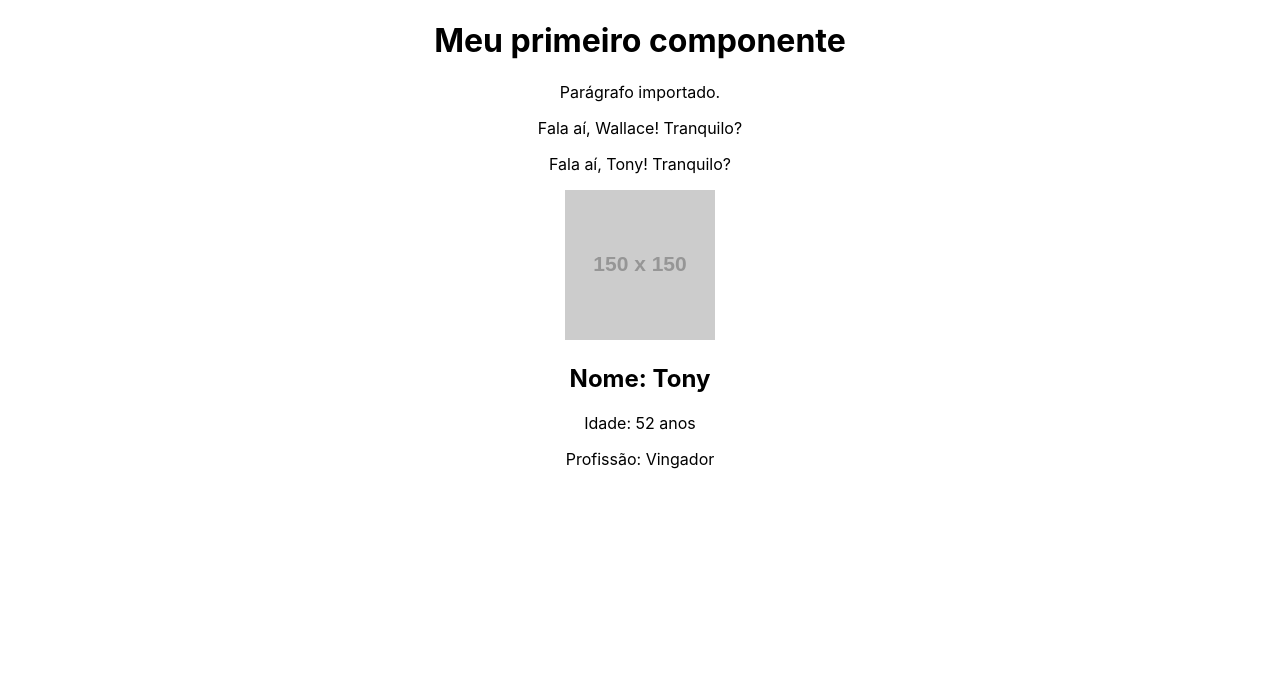
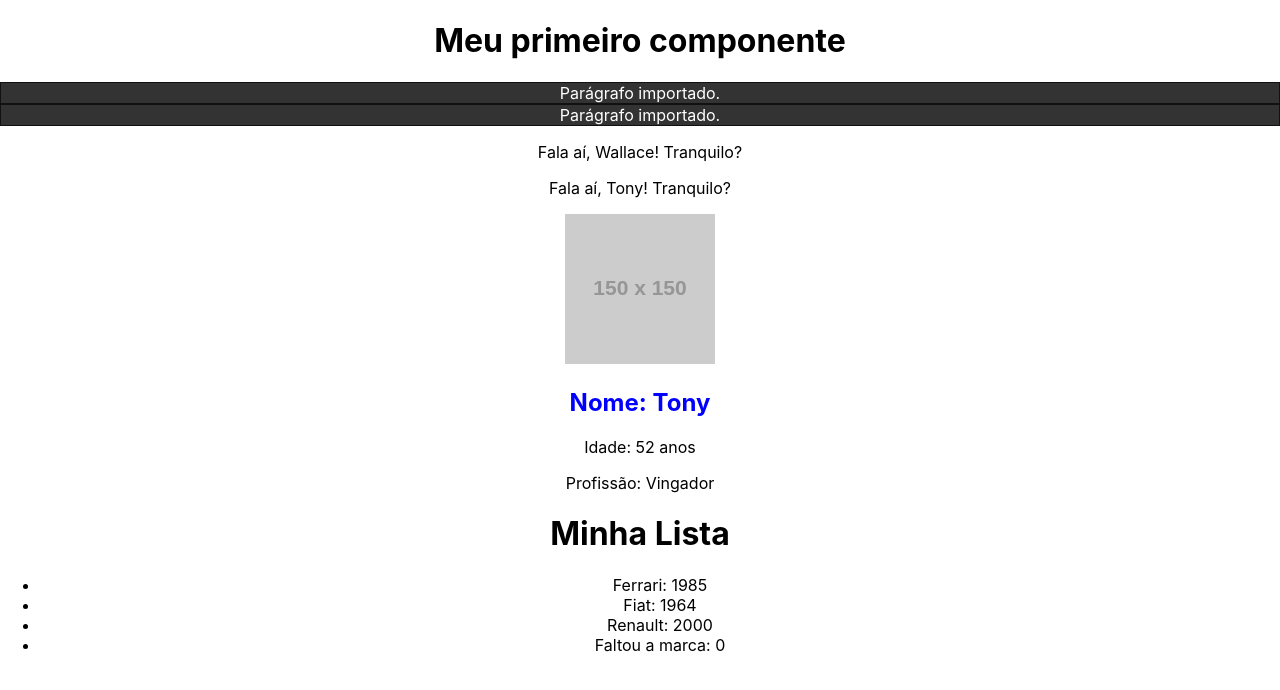
Before and after one commit to Baku-Stark/javascript, a React (Create React App) app in the folder React/projeto/: page / in a window 1280 px wide. Shown: the top 690 px of the page. Built offline with nearby package versions, Linux system fonts and the light colour scheme.

Commit message:
⚛️ Update: Projeto React

```diff
--- a/React/projeto/src/App.css
+++ b/React/projeto/src/App.css
@@ -1,7 +1,3 @@
-h2.h2-text{
-  color: #0000ff;
-}
-
 .App {
   text-align: center;
 }
--- a/React/projeto/src/App.js
+++ b/React/projeto/src/App.js
@@ -8,12 +8,19 @@ import CallMeByYourName from './componentes/CallMeByYourName.js'
 import Foto from './componentes/Foto.js'
 /* <Foto /> => Importado */
 
+import Frase from './componentes/Frase'
+/* <Frase /> => Importado */
+
+import List from './componentes/List'
+/* <List /> => Importado */
+
 function App() {
   const nomeApp = "Tony"
 
   return (
     <div className="App">
       <HellWorld />
+      <Frase />
       <CallMeByYourName nome="Wallace"/>
       <CallMeByYourName nome={nomeApp}/>
       <Foto
@@ -22,6 +29,7 @@ function App() {
         profissao="Vingador"
         foto="https://via.placeholder.com/150"
       />
+      <List />
     </div>
   );
 }
--- a/React/projeto/src/componentes/Foto.js
+++ b/React/projeto/src/componentes/Foto.js
@@ -2,7 +2,7 @@ function Foto({nome, idade, profissao, foto}){
     return(
         <div>
             <img src={foto} alt={nome}/>
-            <h2>Nome: {nome}</h2>
+            <h2 className="h2-text">Nome: {nome}</h2>
             <p>Idade: {idade} anos</p>
             <p>Profissão: {profissao}</p>
         </div>
--- a/React/projeto/src/componentes/Frase.js
+++ b/React/projeto/src/componentes/Frase.js
@@ -1,7 +1,9 @@
+import styles from './Frase.module.css'
+
 function Frase(){
     return(
-        <div>
-            <p>
+        <div className={styles.fraseContainer}>
+            <p className={styles.fraseContent}>
                 Parágrafo importado.
             </p>
         </div>
--- /dev/null
+++ b/React/projeto/src/componentes/Frase.module.css
@@ -0,0 +1,10 @@
+.fraseContainer{
+    background-color: #333;
+    border:  1px solid #111;
+}
+
+.fraseContent{
+    margin: 0;
+    color: #fff;
+    background-color: #333;
+}
--- /dev/null
+++ b/React/projeto/src/componentes/Item.js
@@ -0,0 +1,21 @@
+import PropTypes from 'prop-types'
+
+function Item({marca, ano_lanc}){
+    return(
+        <>
+            <li>{marca}: {ano_lanc}</li>
+        </>
+    )
+}
+
+Item.protoTypes = {
+    marca: PropTypes.string.isRequired,
+    ano_lanc: PropTypes.number
+}
+
+Item.defaultProps = {
+    marca: 'Faltou a marca',
+    ano_lanc: 0
+}
+
+export default Item
--- /dev/null
+++ b/React/projeto/src/componentes/List.js
@@ -0,0 +1,20 @@
+import Item from './Item'
+/* <Item /> => Importado */
+
+function List(){
+    return(
+        <>
+            <h1>
+                Minha Lista
+            </h1>
+            <ul>
+                <Item marca="Ferrari" ano_lanc={1985}/>
+                <Item marca="Fiat" ano_lanc={1964}/>
+                <Item marca="Renault" ano_lanc={2000}/>
+                <Item/>
+            </ul>
+        </>
+    )
+}
+
+export default List
--- a/React/projeto/src/index.css
+++ b/React/projeto/src/index.css
@@ -7,6 +7,10 @@ body {
   -moz-osx-font-smoothing: grayscale;
 }
 
+h2.h2-text{
+  color: #0000ff;
+}
+
 code {
   font-family: source-code-pro, Menlo, Monaco, Consolas, 'Courier New',
     monospace;
```
